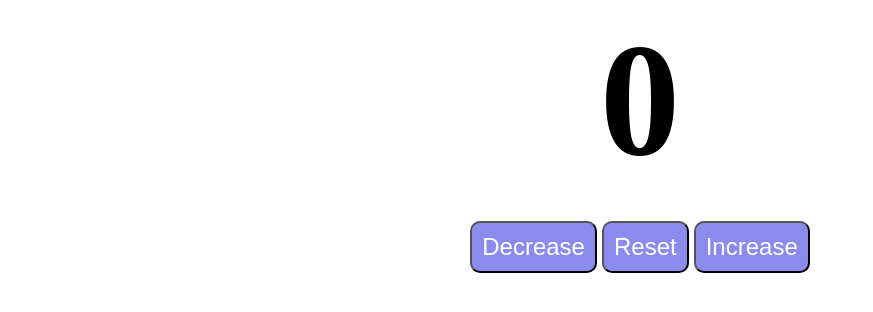
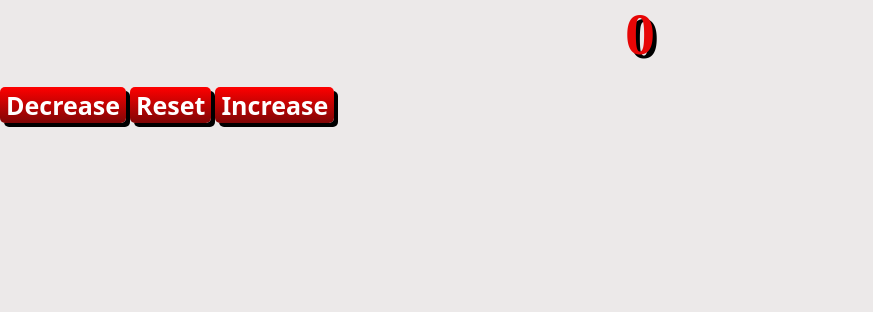
Before and after one commit to brenoviske/MyCounter, a plain HTML site: page index.html in a window 1280 px wide. Shown: the whole page, without its empty margins (0-873 px from the left). Drawn offline with Linux system fonts and the light colour scheme.

Commit message:
fix!: Changing the style
I have add shades and diferent colors to it , using css box and text shadows along with a red gradient

```diff
--- a/style.css
+++ b/style.css
@@ -1,34 +1,35 @@
 body {
-    background-color: white;
+    padding: 0;
+    background-color: rgb(236, 233, 233);
+    margin: 0;
 }
 
 
 #counterLabel {
     display: block;
     text-align: center;
-    font-size: 10em;
+    font-size: 60px;
     font-weight: bold;
+    color: rgb(231, 6, 6);
+    text-shadow: 4px 4px black;
 }
 
-.flexcontainer {
-    display: flex;
-    flex-direction: row;
-    justify-content: center;
-    align-items: center;
-    gap: 5px;
-    padding: 10px;
-
+#gridcontainer{
+    display: grid;
+    grid-template-columns: 120px 120px 120px;
+    column-gap: 5px;
+    padding-left: 300px;
 }
 
-.buttons {
+.buttons{
+    background: linear-gradient(red,rgb(128, 6, 6));
+    font-family: system-ui;
+    font-size: 25px;
+    font-weight: bold;
     color: white;
-    background-color: rgb(139, 139, 238);
-    font-size: 1.5em;
-    padding: 10px;
-    border-radius: 10px;
-    cursor: pointer;
+    text-shadow: 3px black;
+    border: none;
+    border-radius: 5px;
+    box-shadow: 4px 4px black;
+    cursor:pointer;
 }
-
-.button:hover{
-    background-color: #3434d6;
-}
```
